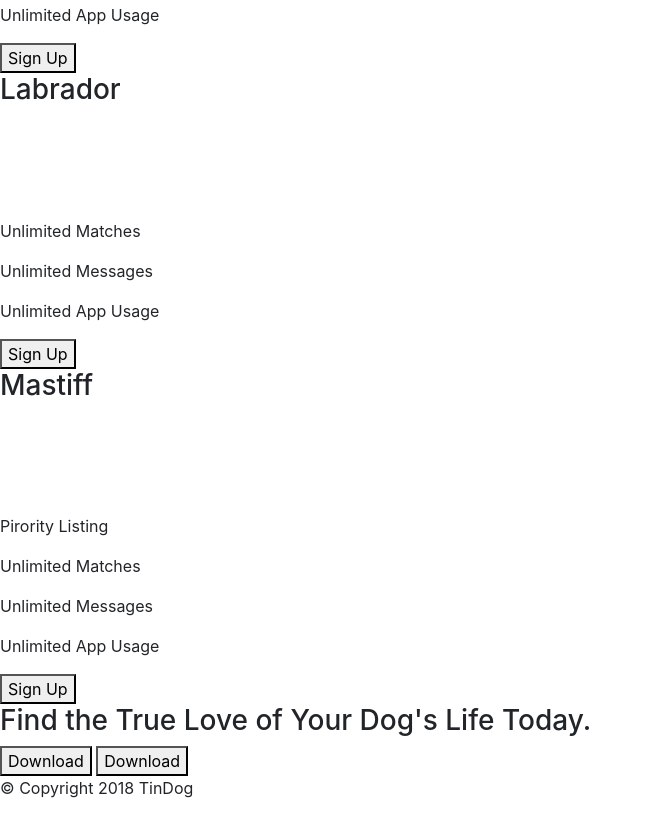
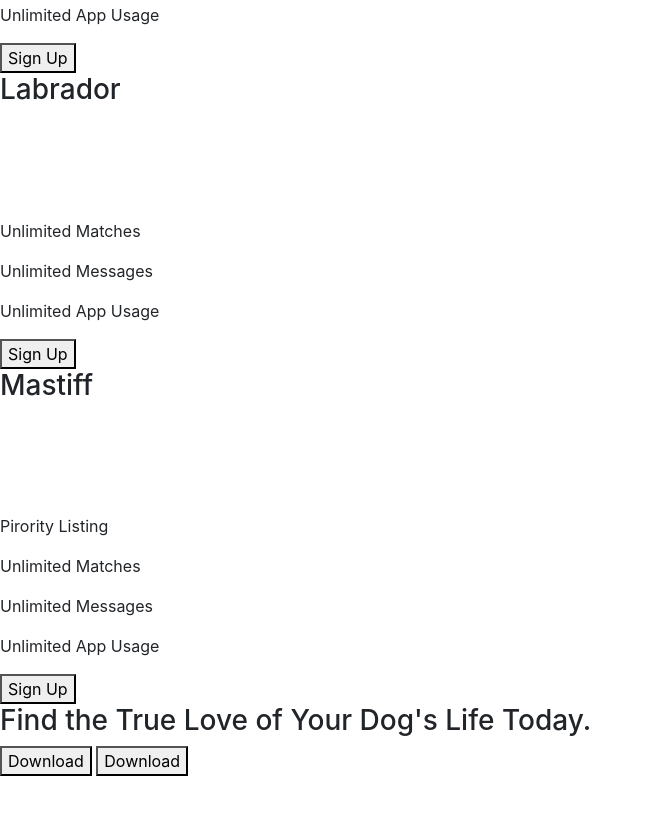
Before and after one commit to mohitv02/tindog, a plain HTML site: page index.html in a window 1280 px wide. Shown: the part 2174-2990 px from the top of the page, without its empty margins (0-652 px from the left). After the commit the page ends 2950 px from the top, so only its background shows below. Drawn offline with nearby package versions, Linux system fonts and the light colour scheme.

Commit message:
Add files via upload

```diff
--- a/index.html
+++ b/index.html
@@ -175,11 +175,7 @@
 
     <!-- Footer -->
 
-    <footer id="footer">
 
-        <p>© Copyright 2018 TinDog</p>
-
-    </footer>
 
 </body>
 
```
